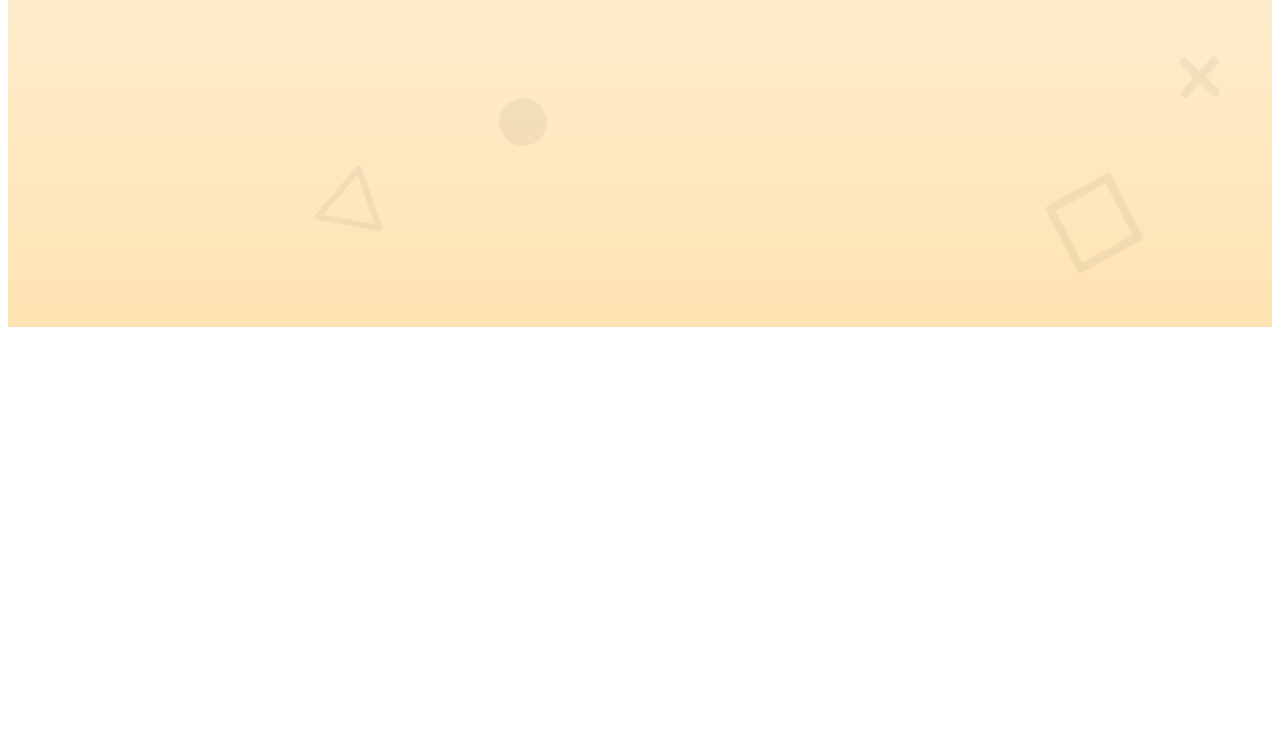
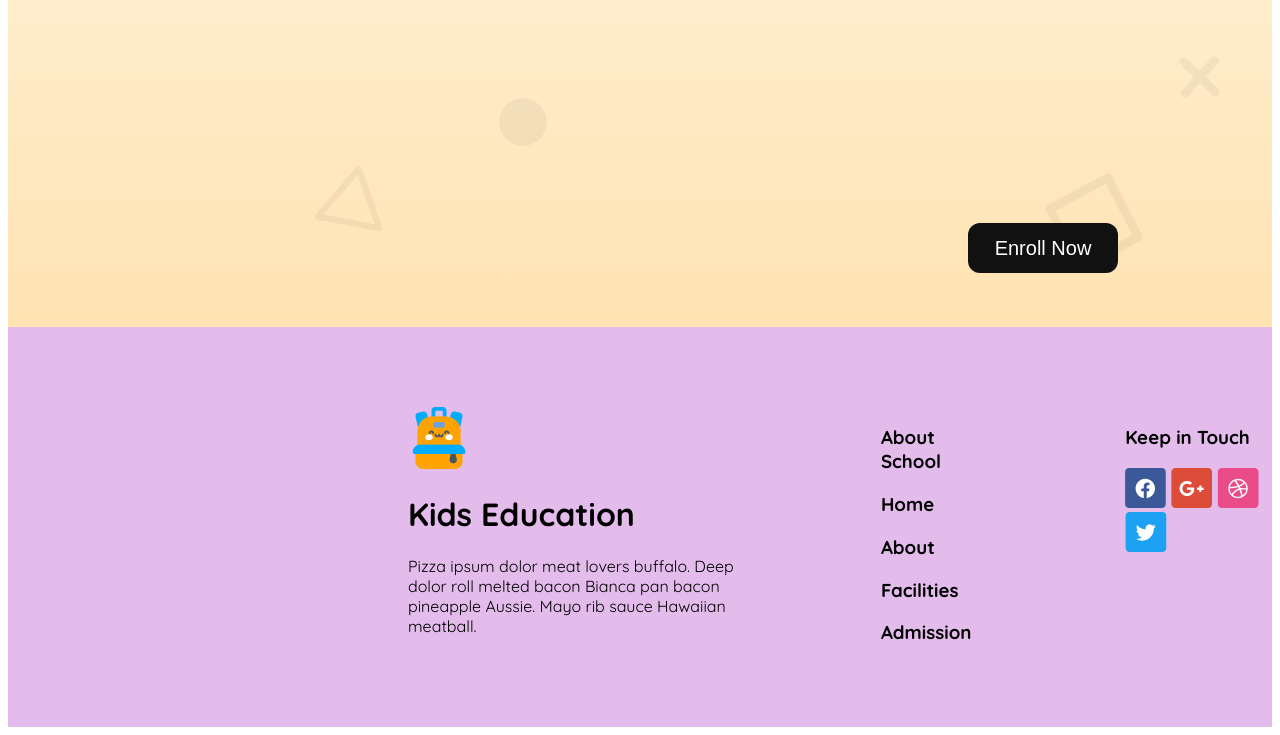
Before and after one commit to rifatabc/rifatassignment-two, a plain HTML site: page index.html in a window 1280 px wide. Shown: the part 2392-3127 px from the top of the page. Before the commit the page ends 2727 px from the top, so only its background shows below. Drawn offline with Linux system fonts and the light colour scheme.

Commit message:
final cord added

```diff
--- a/index.html
+++ b/index.html
@@ -125,11 +125,38 @@
 
                         </div>
 
-
+                        <button class="btn-primray-2"> Enroll Now </button>
                       </div>
-
             </div>
         </main>
     </footer>
+
+        <div class="final">
+        <div class="last-footer">
+            <div class="footer-div">
+                <img src="assets/logo.png" alt="">
+            <h1>Kids Education</h1>
+            <p>Pizza ipsum dolor meat lovers buffalo.
+                 Deep dolor roll melted bacon Bianca pan bacon pineapple Aussie.
+                Mayo rib sauce Hawaiian meatball.</p>
+            </div>
+           <div class="about">
+            <h3> About School</h3>
+            <h3> Home</h3>
+            <h3> About</h3>
+            <h3> Facilities</h3>
+            <h3> Admission</h3>
+           </div>
+          <div class="div-logo">
+            <h3>Keep in Touch</h3>
+            <img src="assets/fb.png" alt="">
+            <img src="assets/google+.png" alt="">
+            <img src="assets/dribble.png" alt="">
+            <img src="assets/twitter.png" alt="">
+          </div>
+
+        </div>
+    </div>
+
 </body>
 </html>
--- a/style.css
+++ b/style.css
@@ -319,17 +319,42 @@ text-align: center;
   margin-left: 20px;
   margin-right: 30px;
 }
-
-
 .dispalay-test2{
 
   display: grid;
   grid-template-columns: repeat(2,1fr);
   gap: 50px;
-  margin-left: 100px;
+  margin-left: 120px;
 
 }
 .div-2  {
+  position: relative;
+  width: 290px;
+  height: 280px;
+  border-radius: 16px;
+  background: rgb(227, 228, 218);
+  font-size: 15px;
+  font-weight: 700;
+  line-height: 28px;
+  margin-bottom: 130px;
+}
+.button-test2{
+  position: absolute;
+  width: 174px;
+  height: 38px;
+  left: 38px;
+  top: 157px;
+  border-radius: 47px;
+  background: rgb(179, 178,38);
+  border-style: none;
+}
+.text-h4{
+  font-size: 15px;
+  font-weight: 700;
+  line-height: 28px;
+  margin-left: 25px;
+}
+.div-3{
   position: relative;
   width: 290px;
   height: 280px;
@@ -355,42 +380,17 @@ text-align: center;
   line-height: 28px;
   margin-left: 25px;
 }
-.div-3{
-  position: relative;
-  width: 290px;
-  height: 300px;
-  border-radius: 16px;
-  background: rgb(227, 228, 218);
-  font-size: 15px;
-  font-weight: 700;
-  line-height: 28px;
-}
-.button-test2{
-  position: absolute;
-  width: 174px;
-  height: 38px;
-  left: 38px;
-  top: 157px;
-  border-radius: 47px;
-  background: rgb(179, 178,38);
-  border-style: none;
-}
-.text-h4{
-  font-size: 15px;
-  font-weight: 700;
-  line-height: 28px;
-  margin-left: 25px;
-}
 .div-4{
   position: relative;
   width: 290px;
-  height: 330px;
+  height: 280px;
   border-radius: 16px;
   top: -170px;
   background: rgb(227, 228, 218);
   font-size: 15px;
   font-weight: 700;
   line-height: 28px;
+
 
 }
 .button-test3{
@@ -412,7 +412,7 @@ text-align: center;
 .div-5{
   position: relative;
   width: 290px;
-  height: 330px;
+  height: 280px;
   border-radius: 16px;
   top: -170px;
   background: rgb(227, 228, 218);
@@ -438,3 +438,42 @@ text-align: center;
   line-height: 28px;
   margin-left: 25px;
 }
+.btn-primray-2{
+  justify-content: center;
+  align-items: center;
+
+  border-radius: 12px;
+  background-color: rgb(17, 17, 17);
+  font-size: 20px;
+  font-weight: 300;
+  line-height: 30px;
+  color: rgb(255,255,255);
+  border-style: none;
+  width: 150px;
+  height: 50px;
+
+}
+
+/*  last -------- footer*/
+.final{
+
+  height: 400px;
+  background: rgb(227, 188, 236);
+}
+.last-footer{
+  display: flex;
+
+}
+.footer-div{
+   margin-left: 400px;
+   margin-top: 80px;
+   width: 400px;
+}
+.about{
+  margin-top: 80px;
+  margin-left: 147px;
+}
+.div-logo{
+  margin-top: 80px;
+  margin-left: 147px;
+}
```
